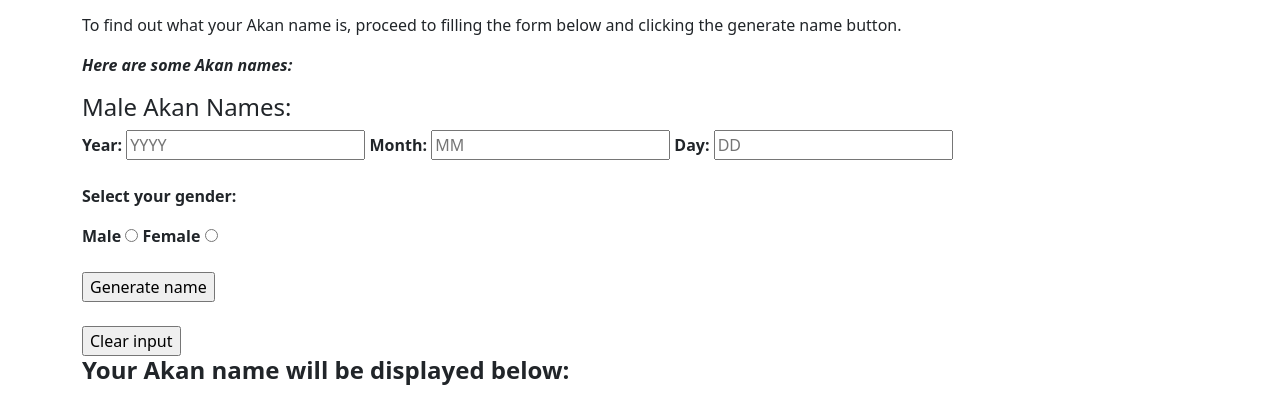
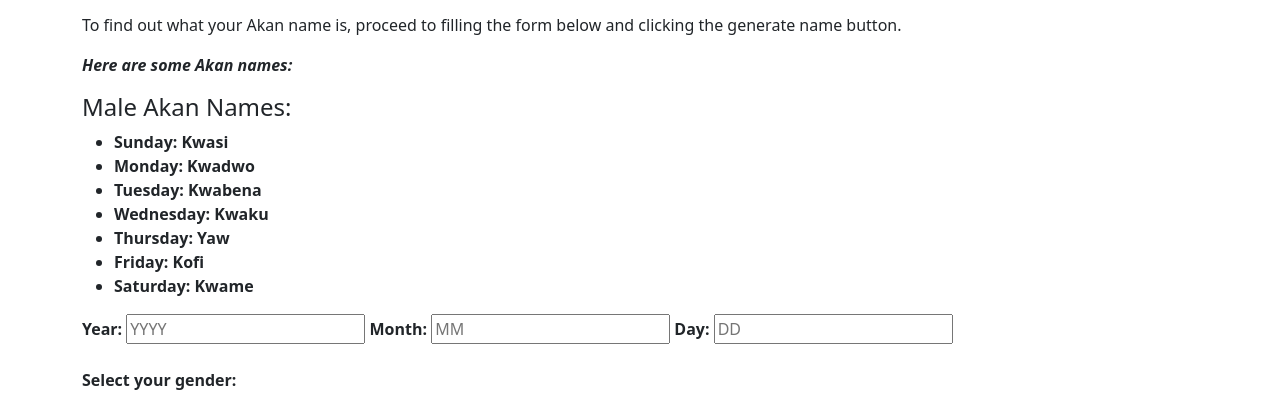
Before and after one commit to Eveline32/week2-ip, a plain HTML site: page index.html in a window 1280 px wide. Shown: the part 531-941 px from the top of the page. Drawn offline with Linux system fonts and the light colour scheme.

Commit message:
add a list of male akan names

```diff
--- a/index.html
+++ b/index.html
@@ -19,6 +19,16 @@
         <p>To find out what your Akan name is, proceed to filling the form below and clicking the generate name button.
         <p><strong><em>Here are some Akan names:<strong></em></p>
           <h4>Male Akan Names:</h4>
+          <ul>
+            <li>Sunday: Kwasi</li>
+            <li>Monday: Kwadwo</li>
+            <li>Tuesday: Kwabena</li>
+            <li>Wednesday: Kwaku</li>
+            <li>Thursday:  Yaw</li>
+            <li>Friday: Kofi</li>
+            <li>Saturday: Kwame</li>
+
+          </ul>
         <form class="myform" onsubmit="return getAkanName()">
           <label for="year-of-birth">
             Year:
```
